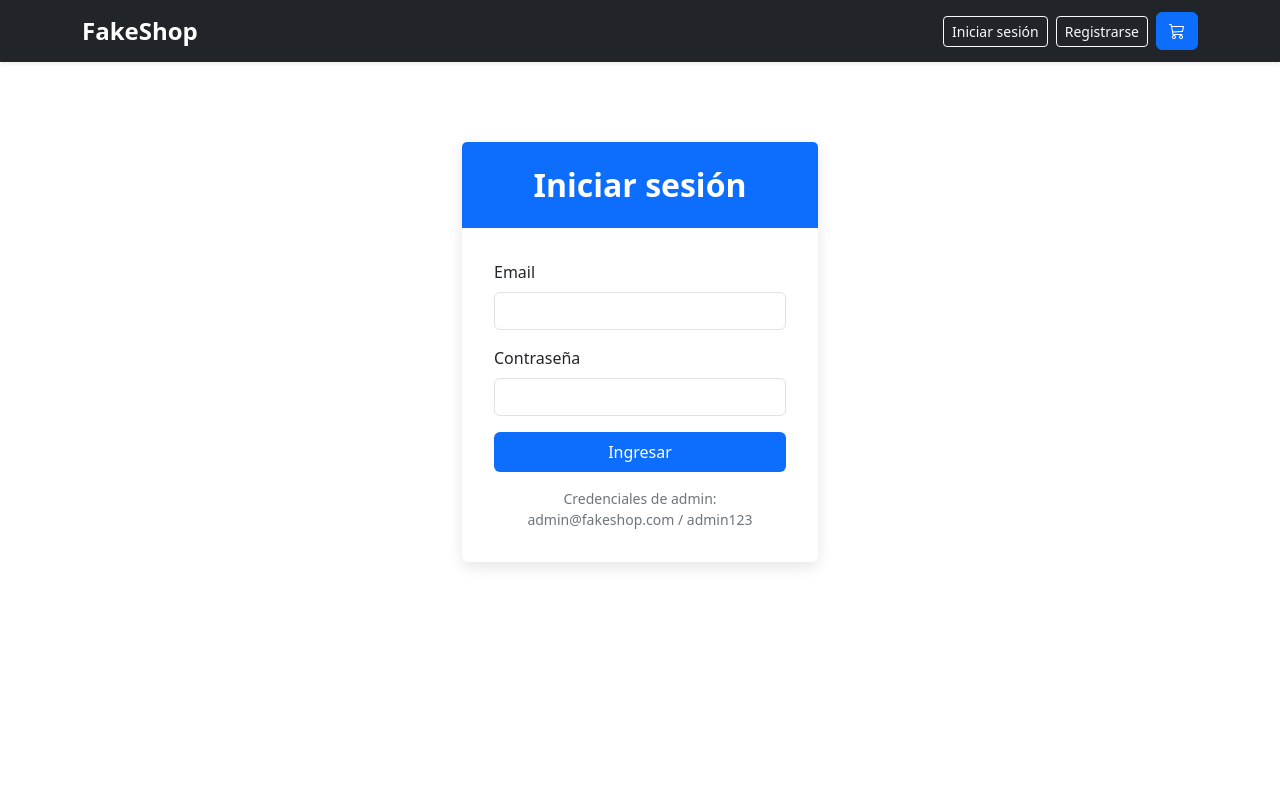
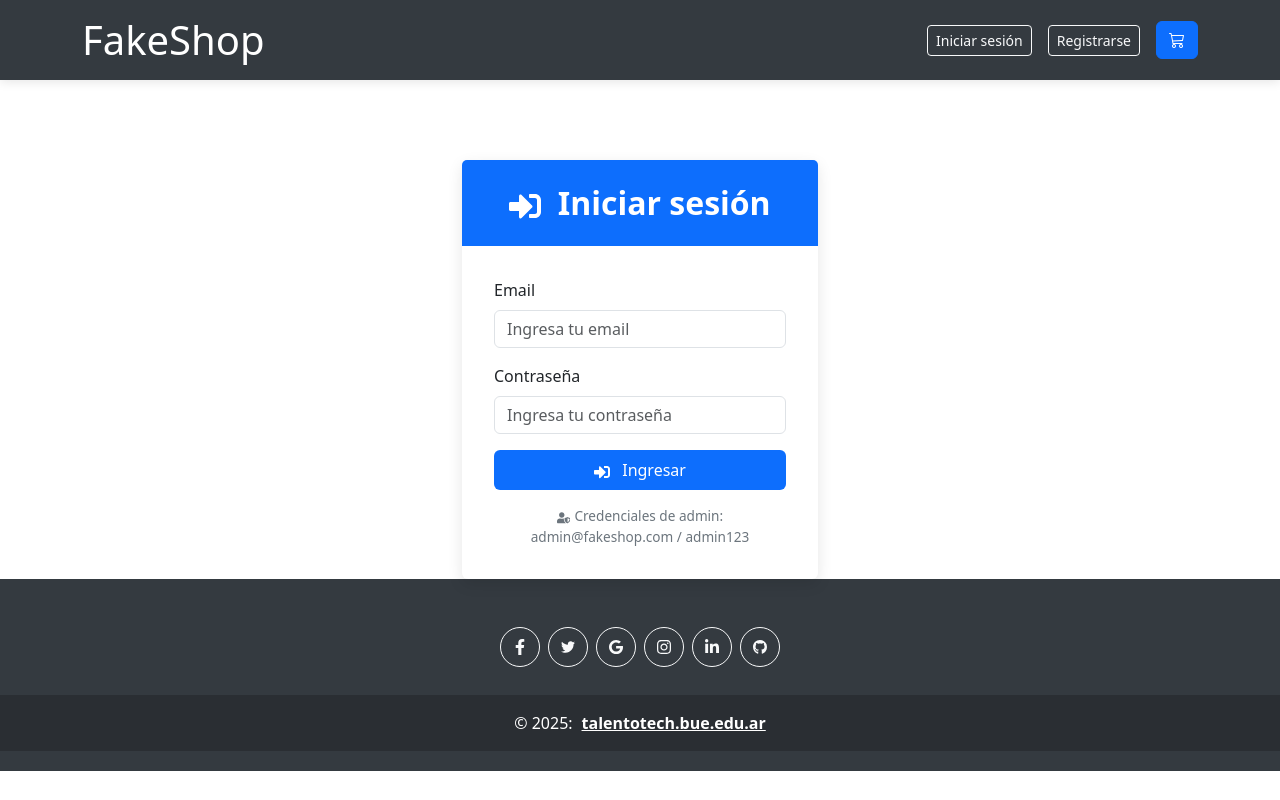
Before and after one commit to dtro-zombie/fakeShop, a React (Vite) app: page /login in a window 1280 px wide. Shown: the top 800 px of the page. Built offline with nearby package versions, Linux system fonts and the light colour scheme.

Commit message:
feat: :sparkles: Implementar React Toastify para mostrar notificaciones de éxito y error.

```diff
--- a/package.json
+++ b/package.json
@@ -16,7 +16,9 @@
     "react": "^19.1.0",
     "react-bootstrap": "^2.10.10",
     "react-dom": "^19.1.0",
+    "react-icons": "^5.5.0",
     "react-router-dom": "^7.6.0",
+    "react-toastify": "^11.0.5",
     "styled-components": "^6.1.19"
   },
   "devDependencies": {
--- a/src/components/footer.jsx
+++ b/src/components/footer.jsx
@@ -1,12 +1,13 @@
-
 import styled from 'styled-components';
 import { Container } from 'react-bootstrap';
+import { FaFacebookF, FaTwitter, FaGoogle, FaInstagram, FaLinkedinIn, FaGithub } from 'react-icons/fa';
+import { toast } from 'react-toastify';
 
 const StyledFooter = styled.footer`
   background-color: #343a40;
   color: white;
   width: 100%;
-  margin-top: auto; /* Esto es clave para que se quede abajo */
+  margin-top: auto;
   padding: 20px 0;
 `;
 
@@ -43,21 +44,41 @@ const Copyright = styled.div`
   }
 `;
 
+const iconComponents = {
+  'facebook-f': FaFacebookF,
+  'twitter': FaTwitter,
+  'google': FaGoogle,
+  'instagram': FaInstagram,
+  'linkedin-in': FaLinkedinIn,
+  'github': FaGithub
+};
+
 export default function Footer() {
+  const handleSocialClick = (platform) => {
+    toast.info(`Redireccionando a ${platform}`, {
+      position: "top-right",
+      autoClose: 2000,
+    });
+  };
+
   return (
     <StyledFooter>
       <Container className="p-4 pb-0">
         <SocialIcons className="mb-4 text-center">
-          {['facebook-f', 'twitter', 'google', 'instagram', 'linkedin-in', 'github'].map((icon) => (
+          {Object.keys(iconComponents).map((icon) => {
+            const IconComponent = iconComponents[icon];
+            return (
               <a
                 key={icon}
-              className={`btn btn-outline-light btn-floating m-1`}
+                className="btn btn-outline-light btn-floating m-1"
                 href="#!"
                 role="button"
+                onClick={() => handleSocialClick(icon)}
               >
-              <i className={`fab fa-${icon}`}></i>
+                <IconComponent />
               </a>
-          ))}
+            );
+          })}
         </SocialIcons>
       </Container>
 
--- a/src/components/header.jsx
+++ b/src/components/header.jsx
@@ -1,68 +1,99 @@
 import { useContext } from 'react';
 import { Link } from 'react-router-dom';
-import { Container, Navbar, Nav, NavDropdown, Button, Badge } from 'react-bootstrap';
+import styled from 'styled-components';
+import { Container } from 'react-bootstrap';
 import { AuthContext } from '../context/AuthContext';
 import { CarritoContext } from '../context/carritoContext';
+
+const StyledHeader = styled.header`
+  background-color: #343a40;
+  color: white;
+  padding: 1rem;
+  position: sticky;
+  top: 0;
+  z-index: 1000;
+  box-shadow: 0 2px 10px rgba(0, 0, 0, 0.1);
+`;
+
+const LogoLink = styled(Link)`
+  color: white;
+  text-decoration: none;
+  font-weight: 700;
+  font-size: 1.5rem;
+  transition: color 0.3s ease;
+
+  &:hover {
+    color: #f8f9fa;
+  }
+`;
+
+const UserActions = styled.div`
+  display: flex;
+  align-items: center;
+  gap: 1rem;
+
+  .btn {
+    transition: all 0.3s ease;
+
+    &:hover {
+      transform: translateY(-2px);
+    }
+  }
+`;
+
+const CartButton = styled(Link)`
+  position: relative;
+
+  .badge {
+    font-size: 0.6rem;
+  }
+`;
 
 export default function Header() {
   const { user, logout } = useContext(AuthContext);
   const { carrito } = useContext(CarritoContext);
 
   return (
-    <Navbar bg="dark" variant="dark" expand="lg" sticky="top" className="shadow-sm">
-      <Container>
-        {/* Logo / Nombre de la tienda */}
-        <Navbar.Brand as={Link} to="/" className="fw-bold fs-4">
-          FakeShop
-        </Navbar.Brand>
+    <StyledHeader>
+      <Container className="d-flex justify-content-between align-items-center">
+        <LogoLink to="/">
+          <h1 className="m-0">FakeShop</h1>
+        </LogoLink>
 
-        {/* Botón para móviles (hamburguesa) */}
-        <Navbar.Toggle aria-controls="basic-navbar-nav" />
-
-        {/* Contenido colapsable en móviles */}
-        <Navbar.Collapse id="basic-navbar-nav">
-          <Nav className="ms-auto d-flex align-items-center gap-2">
-            {/* Menú de usuario */}
+        <UserActions>
           {user ? (
             <>
-                <span className="text-white d-none d-lg-inline">Hola, {user.name}</span>
+              <span className="me-2">Hola, {user.name}</span>
               {user.role === 'admin' && (
-                  <Button as={Link} to="/admin/dashboard" variant="outline-light" size="sm">
+                <Link to="/admin/dashboard" className="btn btn-outline-light btn-sm">
                   Admin
-                  </Button>
+                </Link>
               )}
-                <Button onClick={logout} variant="outline-light" size="sm">
+              <button onClick={logout} className="btn btn-outline-light btn-sm">
                 Cerrar sesión
-                </Button>
+              </button>
             </>
           ) : (
             <>
-                <Button as={Link} to="/login" variant="outline-light" size="sm">
+              <Link to="/login" className="btn btn-outline-light btn-sm">
                 Iniciar sesión
-                </Button>
-                <Button as={Link} to="/register" variant="outline-light" size="sm">
+              </Link>
+              <Link to="/register" className="btn btn-outline-light btn-sm">
                 Registrarse
-                </Button>
+              </Link>
             </>
           )}
 
-            {/* Carrito (con badge) */}
-            <Button
-              as={Link}
-              to="/carrito"
-              variant="primary"
-              className="position-relative"
-            >
+          <CartButton to="/carrito" className="btn btn-primary position-relative">
             <i className="bi bi-cart3"></i>
             {carrito.length > 0 && (
-                <Badge pill bg="danger" className="position-absolute top-0 start-100 translate-middle">
+              <span className="position-absolute top-0 start-100 translate-middle badge rounded-pill bg-danger">
                 {carrito.reduce((total, item) => total + item.cantidad, 0)}
-                </Badge>
+              </span>
             )}
-            </Button>
-          </Nav>
-        </Navbar.Collapse>
+          </CartButton>
+        </UserActions>
       </Container>
-    </Navbar>
+    </StyledHeader>
   );
 }
--- a/src/pages/loginForm.jsx
+++ b/src/pages/loginForm.jsx
@@ -3,6 +3,8 @@ import styled from 'styled-components';
 import { Container, Row, Col, Card, Form, Button, Alert } from 'react-bootstrap';
 import { useNavigate, useLocation } from 'react-router-dom';
 import { AuthContext } from '../context/AuthContext';
+import { FaSignInAlt, FaUserShield } from 'react-icons/fa';
+import { toast } from 'react-toastify';
 
 const LoginContainer = styled(Container)`
   margin-top: 5rem;
@@ -49,6 +51,8 @@ const StyledForm = styled(Form)`
 
     &:disabled {
       opacity: 0.7;
+      cursor: not-allowed;
+      transform: none;
     }
   }
 `;
@@ -58,6 +62,7 @@ const AdminNote = styled.small`
   margin-top: 1rem;
   color: #6c757d;
   text-align: center;
+  font-size: 0.85rem;
 `;
 
 export default function LoginForm() {
@@ -74,20 +79,63 @@ export default function LoginForm() {
     setError('');
     setIsLoading(true);
 
+    if (!email || !password) {
+      setError('Por favor completa todos los campos');
+      toast.error('Por favor completa todos los campos', {
+        position: "top-right",
+        autoClose: 3000,
+        hideProgressBar: false,
+        closeOnClick: true,
+        pauseOnHover: true,
+        draggable: true,
+      });
+      setIsLoading(false);
+      return;
+    }
+
     try {
-      const { success, isAdmin } = await login(email, password);
+      const { success, isAdmin, error: loginError } = await login(email, password);
 
       if (success) {
-        if (isAdmin) {
-          navigate('/admin/dashboard');
-        } else {
-          navigate(location.state?.from?.pathname || '/');
-        }
+        const welcomeMessage = isAdmin ? 'Bienvenido Administrador' : 'Bienvenido';
+        toast.success(welcomeMessage, {
+          position: "top-right",
+          autoClose: 2000,
+          hideProgressBar: false,
+          closeOnClick: true,
+          pauseOnHover: true,
+          draggable: true,
+        });
+
+        // Redirección basada en rol y ubicación previa
+        const redirectPath = isAdmin
+          ? '/admin/dashboard'
+          : location.state?.from?.pathname || '/';
+
+        navigate(redirectPath, { replace: true });
       } else {
-        setError('Credenciales incorrectas. Por favor, inténtalo de nuevo.');
+        const errorMessage = loginError || 'Credenciales incorrectas. Por favor, inténtalo de nuevo.';
+        setError(errorMessage);
+        toast.error(errorMessage, {
+          position: "top-right",
+          autoClose: 3000,
+          hideProgressBar: false,
+          closeOnClick: true,
+          pauseOnHover: true,
+          draggable: true,
+        });
       }
     } catch (err) {
-      setError('Ocurrió un error al iniciar sesión');
+      const errorMessage = err.message || 'Ocurrió un error al iniciar sesión';
+      setError(errorMessage);
+      toast.error(errorMessage, {
+        position: "top-right",
+        autoClose: 3000,
+        hideProgressBar: false,
+        closeOnClick: true,
+        pauseOnHover: true,
+        draggable: true,
+      });
       console.error('Login error:', err);
     } finally {
       setIsLoading(false);
@@ -96,19 +144,25 @@ export default function LoginForm() {
 
   return (
     <LoginContainer>
-      <Row className="justify-content-center vh-100">
+      <Row className="justify-content-center">
         <Col md={6} lg={4}>
           {location.state?.fromCarrito && (
-            <Alert variant="info" className="mb-3">
+            <Alert variant="info" className="mb-3 text-center">
               Debes iniciar sesión para acceder al carrito
             </Alert>
           )}
 
-          {error && <Alert variant="danger" className="mb-3">{error}</Alert>}
+          {error && (
+            <Alert variant="danger" className="mb-3 text-center">
+              {error}
+            </Alert>
+          )}
 
           <LoginCard>
             <div className="card-header">
-              <h2 className="card-title">Iniciar sesión</h2>
+              <h2 className="card-title">
+                <FaSignInAlt className="me-2" /> Iniciar sesión
+              </h2>
             </div>
             <div className="card-body">
               <StyledForm onSubmit={handleSubmit}>
@@ -118,7 +172,9 @@ export default function LoginForm() {
                     type="email"
                     value={email}
                     onChange={(e) => setEmail(e.target.value)}
+                    placeholder="Ingresa tu email"
                     required
+                    disabled={isLoading}
                   />
                 </Form.Group>
                 <Form.Group className="mb-3">
@@ -127,7 +183,9 @@ export default function LoginForm() {
                     type="password"
                     value={password}
                     onChange={(e) => setPassword(e.target.value)}
+                    placeholder="Ingresa tu contraseña"
                     required
+                    disabled={isLoading}
                   />
                 </Form.Group>
                 <Button
@@ -136,10 +194,15 @@ export default function LoginForm() {
                   className="w-100"
                   disabled={isLoading}
                 >
-                  {isLoading ? 'Ingresando...' : 'Ingresar'}
+                  {isLoading ? 'Ingresando...' : (
+                    <>
+                      <FaSignInAlt className="me-2" /> Ingresar
+                    </>
+                  )}
                 </Button>
               </StyledForm>
               <AdminNote>
+                <FaUserShield className="me-1" />
                 Credenciales de admin: admin@fakeshop.com / admin123
               </AdminNote>
             </div>
--- a/src/pages/registerForm.jsx
+++ b/src/pages/registerForm.jsx
@@ -3,6 +3,8 @@ import styled from 'styled-components';
 import { Container, Row, Col, Card, Form, Button, Alert } from 'react-bootstrap';
 import { AuthContext } from '../context/AuthContext';
 import { Link, useNavigate } from 'react-router-dom';
+import { FaUserPlus, FaSignInAlt, FaUser } from 'react-icons/fa';
+import { toast } from 'react-toastify';
 
 const RegisterContainer = styled(Container)`
   margin-top: 5rem;
@@ -72,39 +74,76 @@ export default function RegisterForm() {
   const { register } = useContext(AuthContext);
   const navigate = useNavigate();
 
-  const handleSubmit = (e) => {
+  const handleSubmit = async (e) => {
     e.preventDefault();
 
     if (!email || !password || !name) {
-      setError('Todos los campos son requeridos');
+      const errorMsg = 'Todos los campos son requeridos';
+      setError(errorMsg);
+      toast.error(errorMsg, {
+        position: "top-right",
+        autoClose: 3000,
+        hideProgressBar: false,
+        closeOnClick: true,
+        pauseOnHover: true,
+        draggable: true,
+      });
       return;
     }
 
-    if (register(email, password, name)) {
-      navigate('/');
-    } else {
-      setError('Error al registrar el usuario');
+    try {
+      const success = await register(email, password, name);
+
+      if (success) {
+        toast.success('Registro exitoso! Bienvenido', {
+          position: "top-right",
+          autoClose: 3000,
+          hideProgressBar: false,
+          closeOnClick: true,
+          pauseOnHover: true,
+          draggable: true,
+        });
+        navigate('/');
+      } else {
+        throw new Error('Error al registrar el usuario');
+      }
+    } catch (error) {
+      const errorMsg = error.message || 'Error al registrar el usuario';
+      setError(errorMsg);
+      toast.error(errorMsg, {
+        position: "top-right",
+        autoClose: 3000,
+        hideProgressBar: false,
+        closeOnClick: true,
+        pauseOnHover: true,
+        draggable: true,
+      });
     }
   };
 
   return (
     <RegisterContainer>
-      <Row className="justify-content-center vh-100" >
+      <Row className="justify-content-center">
         <Col md={6} lg={4}>
           <RegisterCard>
             <div className="card-header">
-              <h2 className="card-title">Registrarse</h2>
+              <h2 className="card-title">
+                <FaUserPlus className="me-2" /> Registrarse
+              </h2>
             </div>
             <div className="card-body">
               {error && <Alert variant="danger">{error}</Alert>}
 
               <StyledForm onSubmit={handleSubmit}>
                 <Form.Group className="mb-3">
-                  <Form.Label>Nombre</Form.Label>
+                  <Form.Label>
+                    <FaUser className="me-2" /> Nombre
+                  </Form.Label>
                   <Form.Control
                     type="text"
                     value={name}
                     onChange={(e) => setName(e.target.value)}
+                    placeholder="Ingresa tu nombre completo"
                     required
                   />
                 </Form.Group>
@@ -114,6 +153,7 @@ export default function RegisterForm() {
                     type="email"
                     value={email}
                     onChange={(e) => setEmail(e.target.value)}
+                    placeholder="Ingresa tu email"
                     required
                   />
                 </Form.Group>
@@ -123,17 +163,20 @@ export default function RegisterForm() {
                     type="password"
                     value={password}
                     onChange={(e) => setPassword(e.target.value)}
+                    placeholder="Crea una contraseña segura"
                     required
                   />
                 </Form.Group>
                 <Button type="submit" variant="primary" className="w-100">
-                  Registrarse
+                  <FaUserPlus className="me-2" /> Registrarse
                 </Button>
               </StyledForm>
 
               <LoginLink>
                 <span>¿Ya tienes cuenta? </span>
-                <Link to="/login">Inicia sesión</Link>
+                <Link to="/login">
+                  <FaSignInAlt className="me-1" /> Inicia sesión
+                </Link>
               </LoginLink>
             </div>
           </RegisterCard>
```
Also changed, not shown: src/App.jsx (+14 -0 lines), src/pages/carrito.jsx (+38 -9 lines), src/pages/productos.jsx (+29 -11 lines), 1 other file (tests, documents, lock files or other folders). Lines whose indentation alone changed are shown as unchanged.
